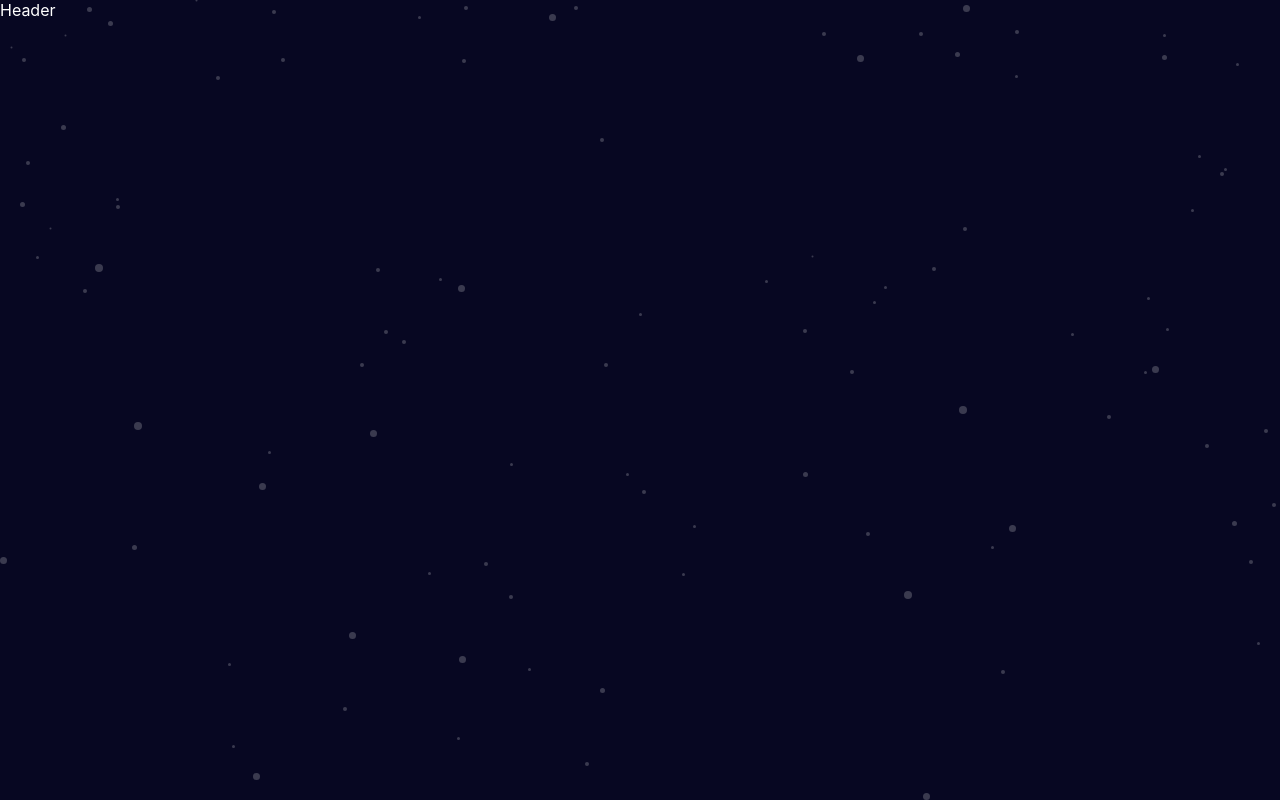
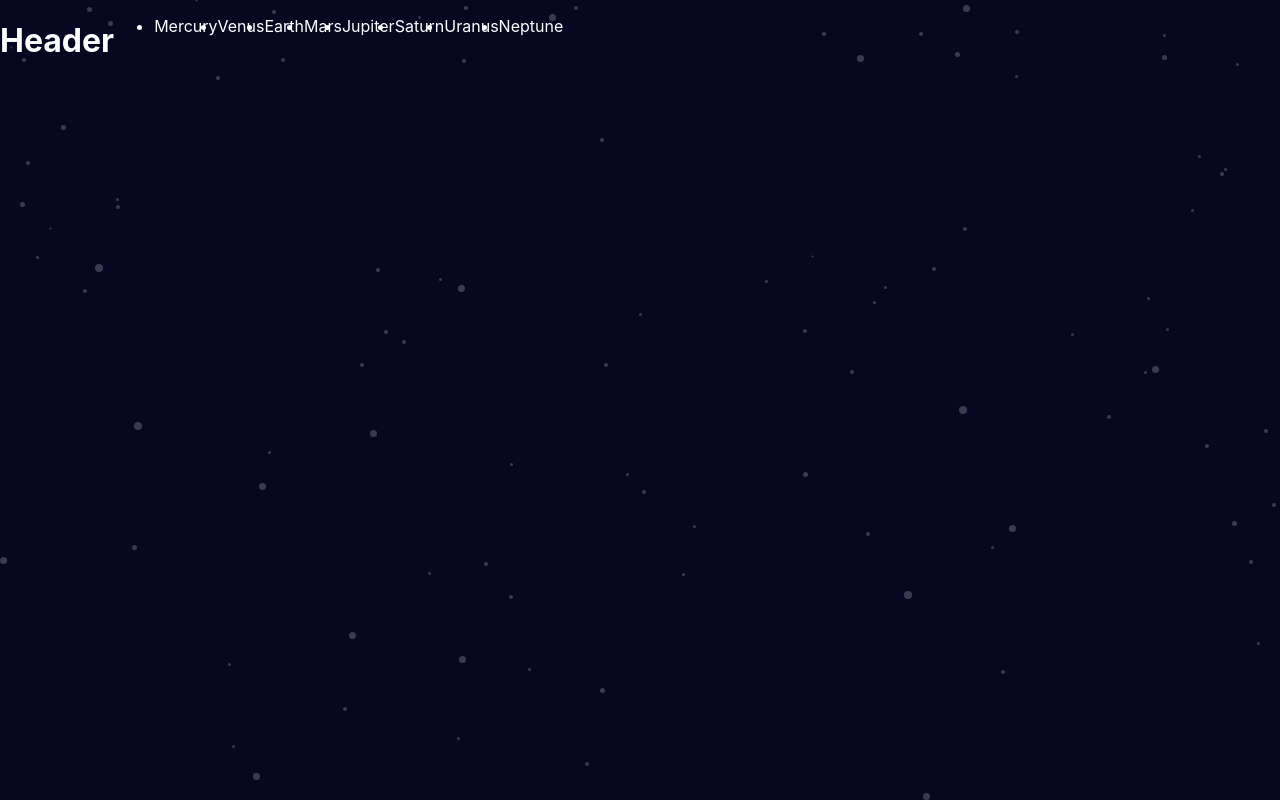
Before and after one commit to BauTancredi/planets-app, a Next.js app: page / in a window 1280 px wide. Built offline with nearby package versions, Linux system fonts and the light colour scheme.

Commit message:
Simple header to test page rendering

```diff
--- a/app/page.tsx
+++ b/app/page.tsx
@@ -3,7 +3,6 @@ export default function Home() {
 }
 
 // TODO
-// [] Types
 // [] Redirect
 // [] Deploy
 // [] Linting
--- a/components/Header.tsx
+++ b/components/Header.tsx
@@ -1,7 +1,20 @@
+import Link from "next/link";
 import React from "react";
+import planets from "../data/planets.json";
 
 const Header = () => {
-  return <header className="p-4">Header</header>;
+  return (
+    <header className="p-4" style={{ display: "flex" }}>
+      <h1>Header</h1>
+      <ul style={{ display: "flex" }}>
+        {planets.map((planet) => (
+          <li key={planet.name}>
+            <Link href={`/${planet.name.toLowerCase()}`}>{planet.name}</Link>
+          </li>
+        ))}
+      </ul>
+    </header>
+  );
 };
 
 export default Header;
```
